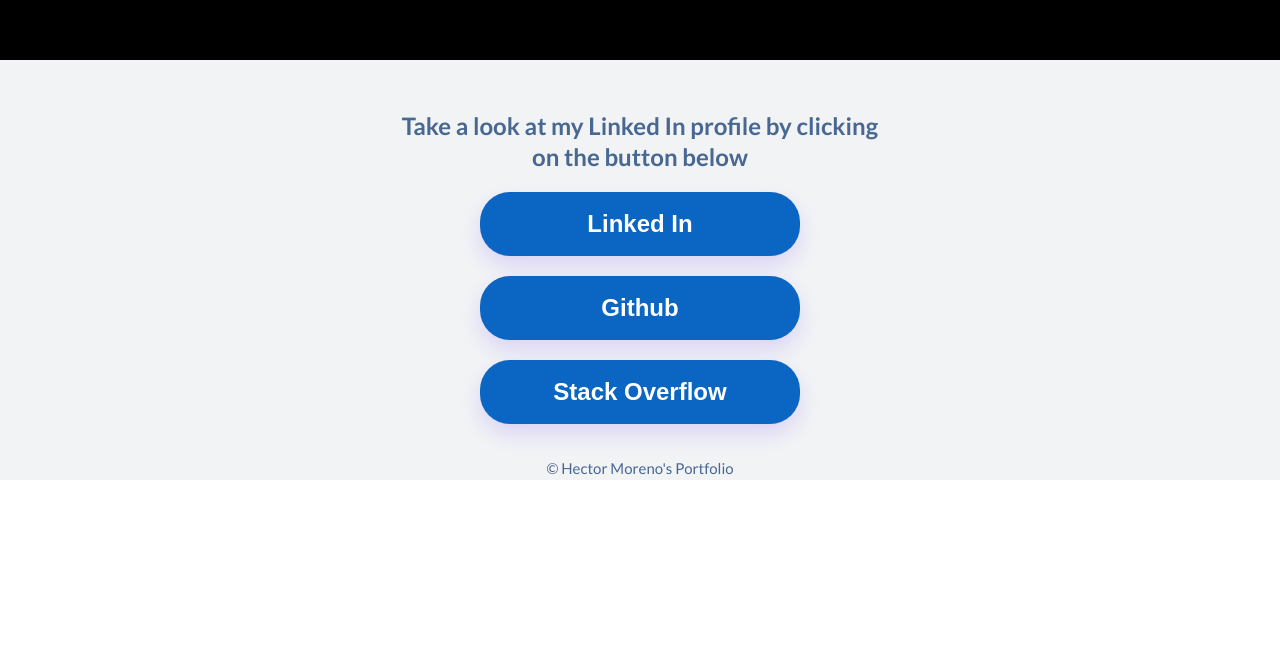
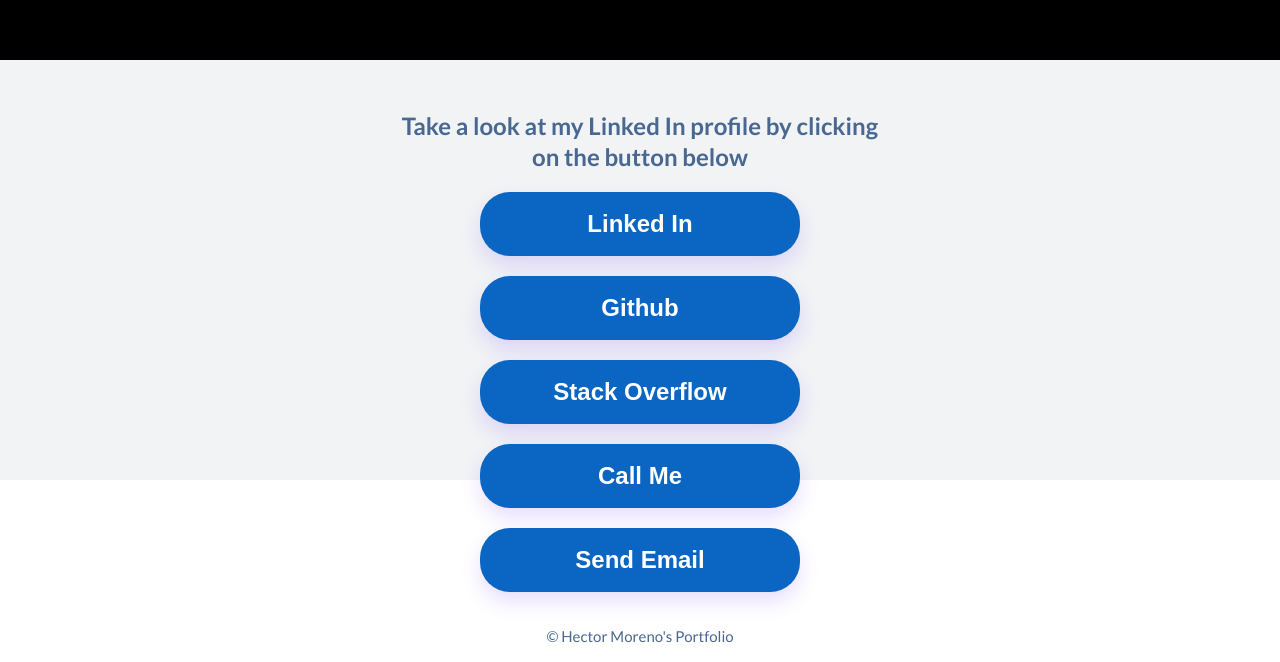
Before and after one commit to hectormorenosoftware/hectormorenosoftware.github.io, a React app: page /#/ in a window 1280 px wide. Shown: the part 2613-3275 px from the top of the page. Before the commit the page ends 3107 px from the top, so only its background shows below. Built offline with nearby package versions, Linux system fonts and the light colour scheme.

Commit message:
Added two buttons to make it easier to call me or email me

```diff
--- a/src/components/Footer.js
+++ b/src/components/Footer.js
@@ -63,6 +63,14 @@
   const openStackOverflow = () => {
     return window.open("https://stackoverflow.com/users/5167502/hjm", "_blank");
   };
+
+  const callPhoneNumber = () => {
+    return window.open("tel:4152120456");
+  };
+
+  const sendEmail = () => {
+    return window.open("mailto:hectormorenosoftware@gmail.com");
+  };
   return (
     <FooterGroup>
       <Text>
@@ -71,6 +79,8 @@
       <Button onClick={openLinkedIn}>Linked In </Button>
       <Button onClick={openGithub}>Github </Button>
       <Button onClick={openStackOverflow}>Stack Overflow </Button>
+      <Button onClick={callPhoneNumber}>Call Me </Button>
+      <Button onClick={sendEmail}>Send Email </Button>
       <Copyright>{children}</Copyright>
     </FooterGroup>
   );
```
Also changed, not shown: 2 other files (tests, documents, lock files or other folders).
